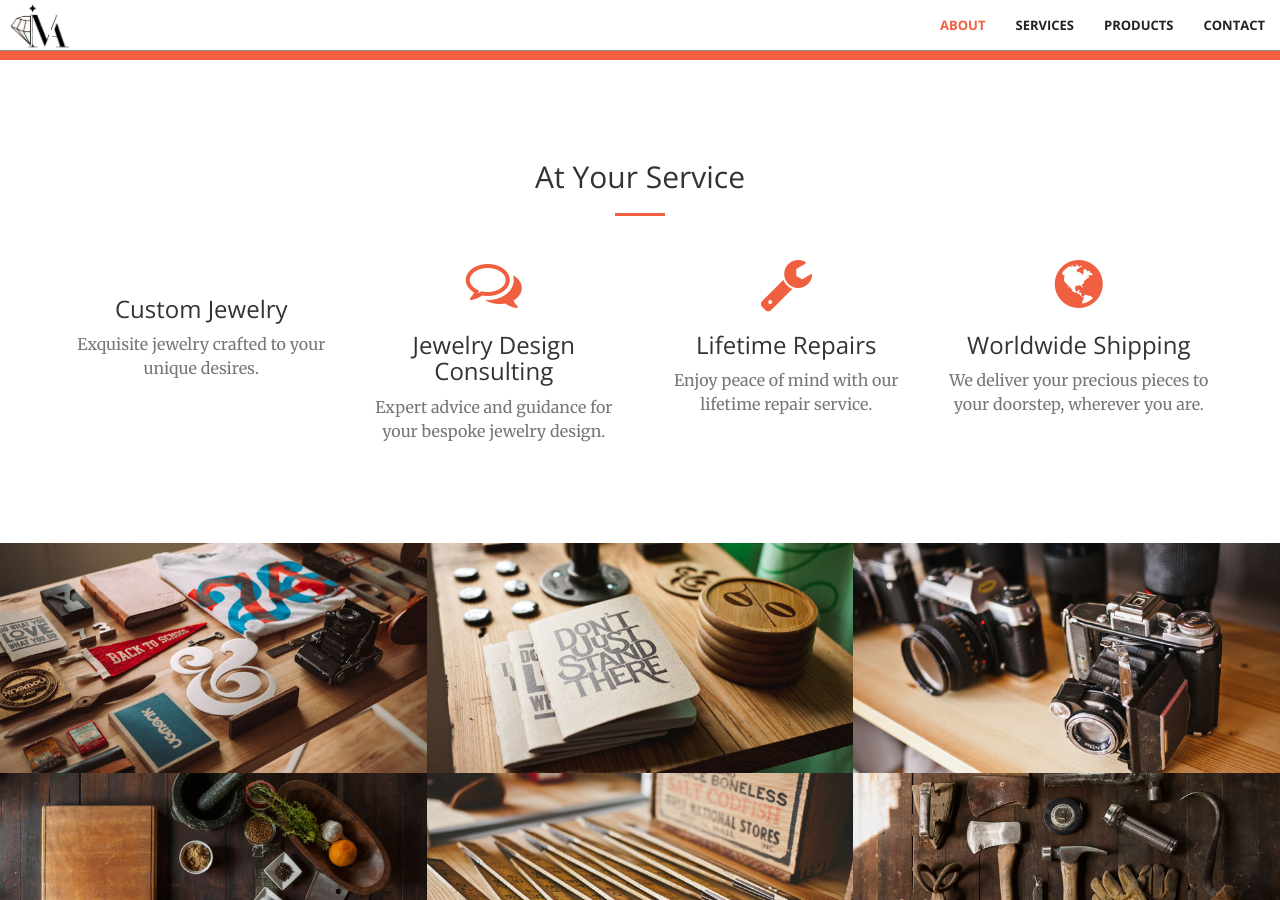
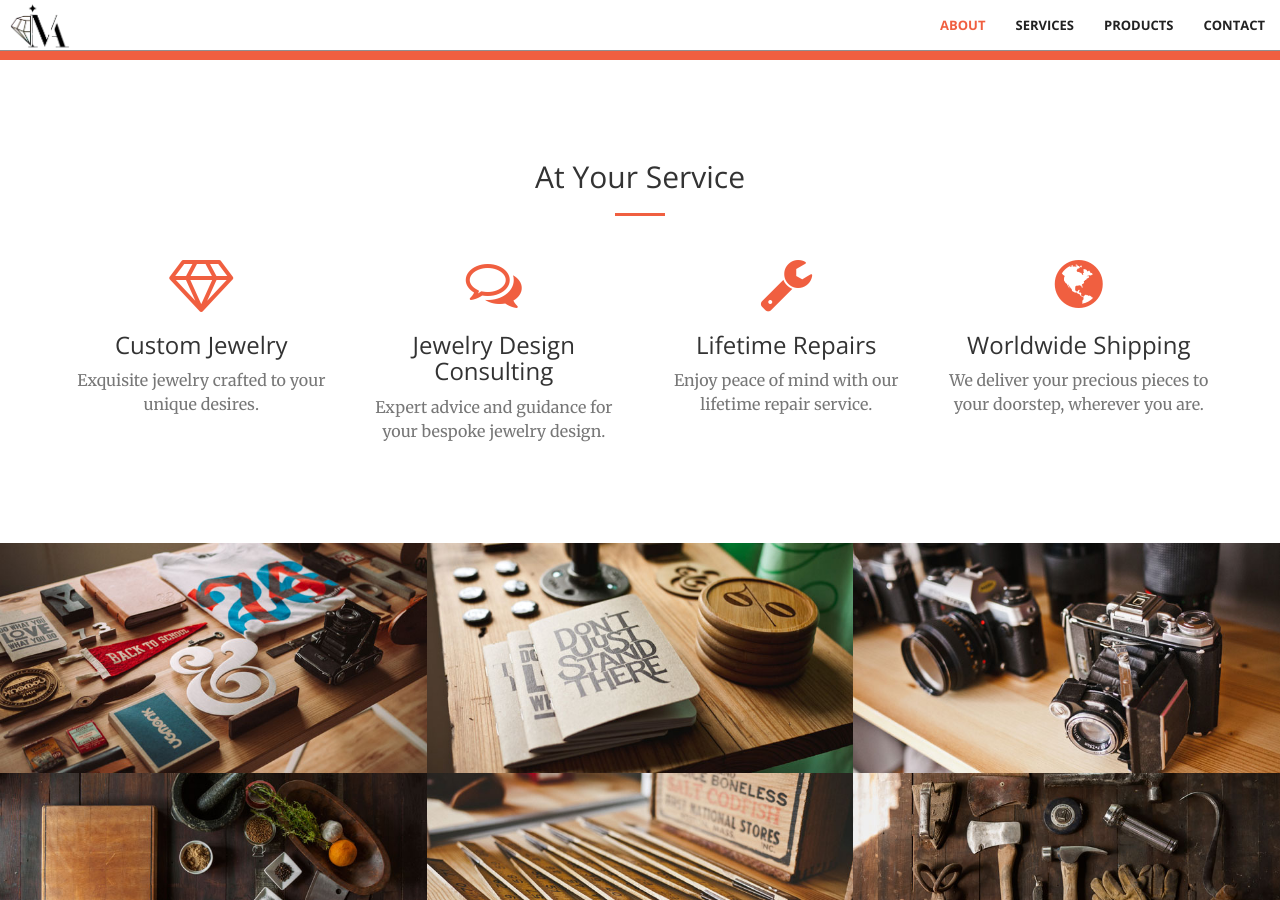
Before and after one commit to IvaJewels/IvaJewels.github.io, a Jekyll site: the page built from index.html, in a window 1280 px wide and 900 px high, scrolled down 1258 px. Built offline with Jekyll 4.4.1, drawn with Linux system fonts in a browser that asks for light colours.

Commit message:
Update services.html

```diff
--- a/_includes/services.html
+++ b/_includes/services.html
@@ -11,7 +11,7 @@
         <div class="row">
             <div class="col-lg-3 col-md-6 text-center">
                 <div class="service-box">
-                    <i class="fa fa-4x fa-gem wow bounceIn text-primary"></i>
+                    <i class="fa fa-4x fa-diamond wow bounceIn text-primary"></i>
                     <h3>Custom Jewelry</h3>
                     <p class="text-muted">Exquisite jewelry crafted to your unique desires.</p>
                 </div>
```
